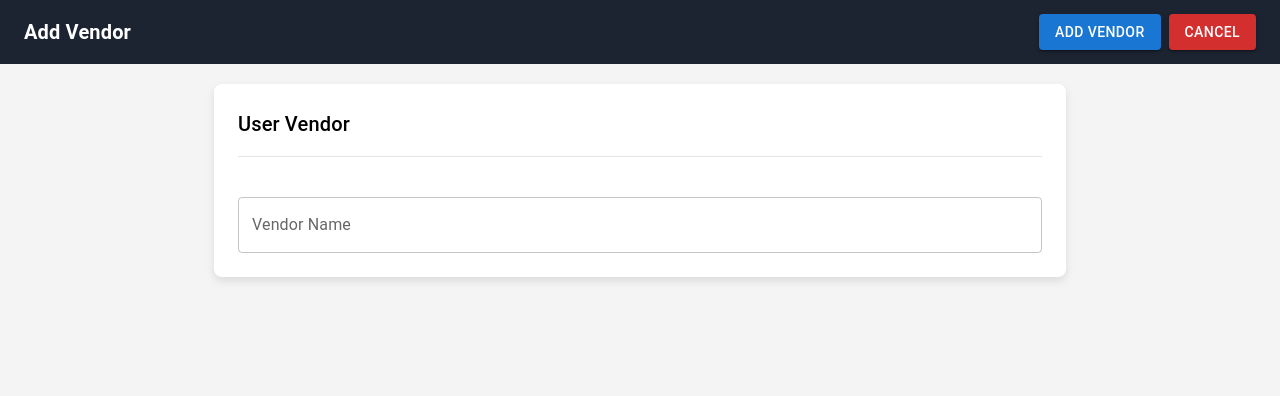
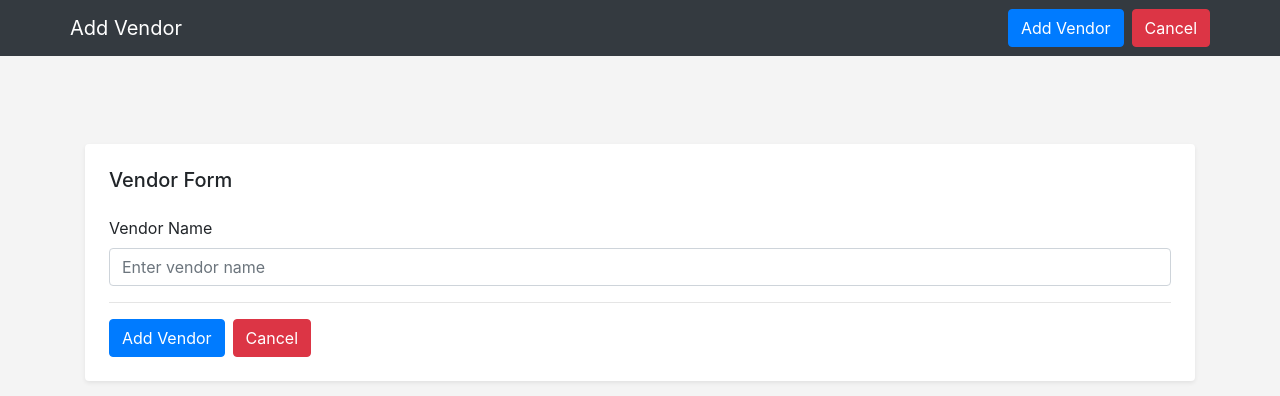
Before and after one commit to kiiigaaa/E-commerce-application-EAD, a React (Vite) app in the folder frontend-EAD (1)/frontend-EAD (1)/frontend/: page /addVendor in a window 1280 px wide. Shown: the top 396 px of the page. Built offline with nearby package versions, Linux system fonts and the light colour scheme.

Commit message:
Update AddVendor.jsx

```diff
--- a/frontend-EAD (1)/frontend-EAD (1)/frontend/src/Pages/AdminDash/AddVendor.jsx
+++ b/frontend-EAD (1)/frontend-EAD (1)/frontend/src/Pages/AdminDash/AddVendor.jsx
@@ -1,9 +1,9 @@
-import { useState } from 'react';
-import { TextField, Button, Container, Grid, Typography, AppBar, Toolbar } from '@mui/material';
+import React, { useState } from 'react';
 import axios from 'axios';
 import Swal from 'sweetalert2';
 import { useNavigate } from 'react-router-dom';
 import configs from '../../config.js';
+import { Container, Form, Button, Row, Col, Navbar } from 'react-bootstrap';
 
 const AddVendor = () => {
     const navigate = useNavigate();
@@ -19,7 +19,7 @@ const AddVendor = () => {
                 await axios.post(
                     `${configs.apiUrl}/Vendor/CreateVendor`, newObject,
                     { headers: { 'Authorization': `Bearer ${token}` } }
-                )
+                );
                 Swal.fire({
                     title: "Success!",
                     text: "Added successfully.",
@@ -42,10 +42,12 @@ const AddVendor = () => {
     const validateForm = () => {
         let errors = {};
         let isValid = true;
-        if (!newObject.vendorName) {
+
+        if (!newObject.vendorName.trim()) {
             errors.vendorName = 'Vendor Name is required';
             isValid = false;
         }
+
         setErrors(errors);
         return isValid;
     };
@@ -56,40 +58,44 @@ const AddVendor = () => {
 
     return (
         <div style={{ height: '100vh', paddingTop: '64px', backgroundColor: '#f4f4f4' }}>
-            <AppBar position="fixed" style={{ backgroundColor: '#1c2331', boxShadow: 'none' }}>
-                <Toolbar>
-                    <Typography variant="h6" style={{ flexGrow: 1, fontWeight: 'bold' }}>
-                        Add Vendor
-                    </Typography>
-                    <div style={{ flexGrow: 1 }}></div>
-                    <Button variant="contained" color="primary" onClick={handleAdd}>
-                        Add Vendor
-                    </Button>
-                    <Button variant="contained" color="error" onClick={handleCancel} style={{ marginLeft: '8px' }}>
-                        Cancel
-                    </Button>
-                </Toolbar>
-            </AppBar>
-            <Container maxWidth="md" style={{ marginTop: '20px' }}>
-                <div style={{ backgroundColor: '#fff', padding: '24px', borderRadius: '8px', boxShadow: '0px 4px 8px rgba(0, 0, 0, 0.1)' }}>
-                    <Grid container spacing={3}>
-                        <Grid item xs={12}>
-                            <Typography variant="h6" style={{ marginBottom: '10px', color: 'black' }}>
-                                User Vendor
-                            </Typography>
-                            <hr />
-                        </Grid>
-                        <Grid item xs={12}>
-                            <TextField
-                                label="Vendor Name"
-                                fullWidth
-                                value={newObject.vendorName}
-                                onChange={(e) => setNewObject({ ...newObject, vendorName: e.target.value })}
-                                error={!!errors.vendorName}
-                                helperText={errors.vendorName}
-                            />
-                        </Grid>
-                    </Grid>
+            <Navbar bg="dark" variant="dark" fixed="top">
+                <Container>
+                    <Navbar.Brand>Add Vendor</Navbar.Brand>
+                    <div className="ml-auto">
+                        <Button variant="primary" onClick={handleAdd}>Add Vendor</Button>
+                        <Button variant="danger" onClick={handleCancel} className="ml-2">Cancel</Button>
+                    </div>
+                </Container>
+            </Navbar>
+            <Container style={{ marginTop: '80px' }}>
+                <div className="p-4 bg-white rounded shadow-sm">
+                    <Form>
+                        <Row>
+                            <Col xs={12}>
+                                <h5 className="mb-4">Vendor Form</h5>
+                                <Form.Group controlId="formVendorName">
+                                    <Form.Label>Vendor Name</Form.Label>
+                                    <Form.Control
+                                        type="text"
+                                        placeholder="Enter vendor name"
+                                        value={newObject.vendorName}
+                                        onChange={(e) => setNewObject({ ...newObject, vendorName: e.target.value })}
+                                        isInvalid={!!errors.vendorName}
+                                    />
+                                    <Form.Control.Feedback type="invalid">
+                                        {errors.vendorName}
+                                    </Form.Control.Feedback>
+                                </Form.Group>
+                            </Col>
+                        </Row>
+                        <hr />
+                        <Button variant="primary" onClick={handleAdd}>
+                            Add Vendor
+                        </Button>
+                        <Button variant="danger" onClick={handleCancel} className="ml-2">
+                            Cancel
+                        </Button>
+                    </Form>
                 </div>
             </Container>
         </div>
```
